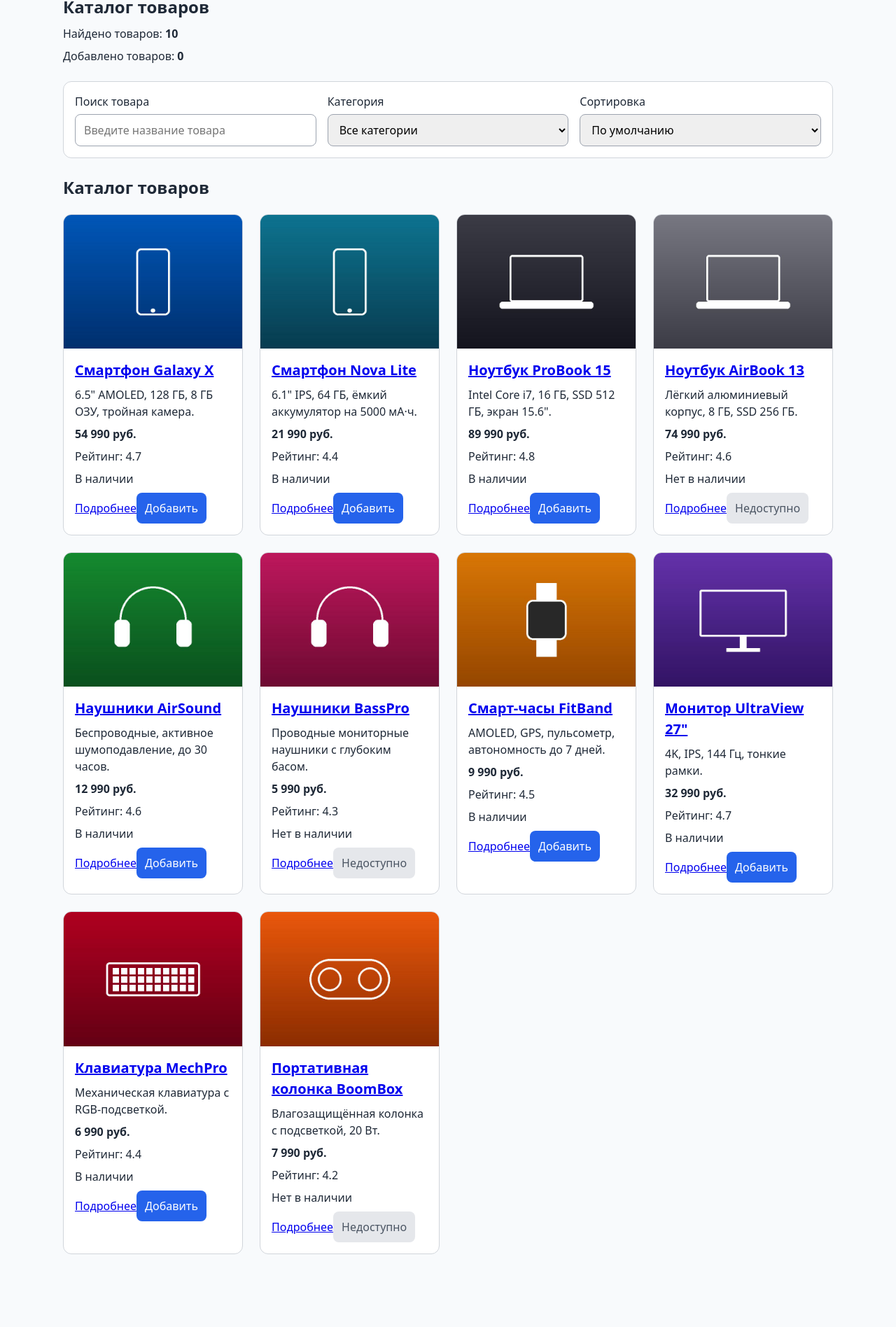
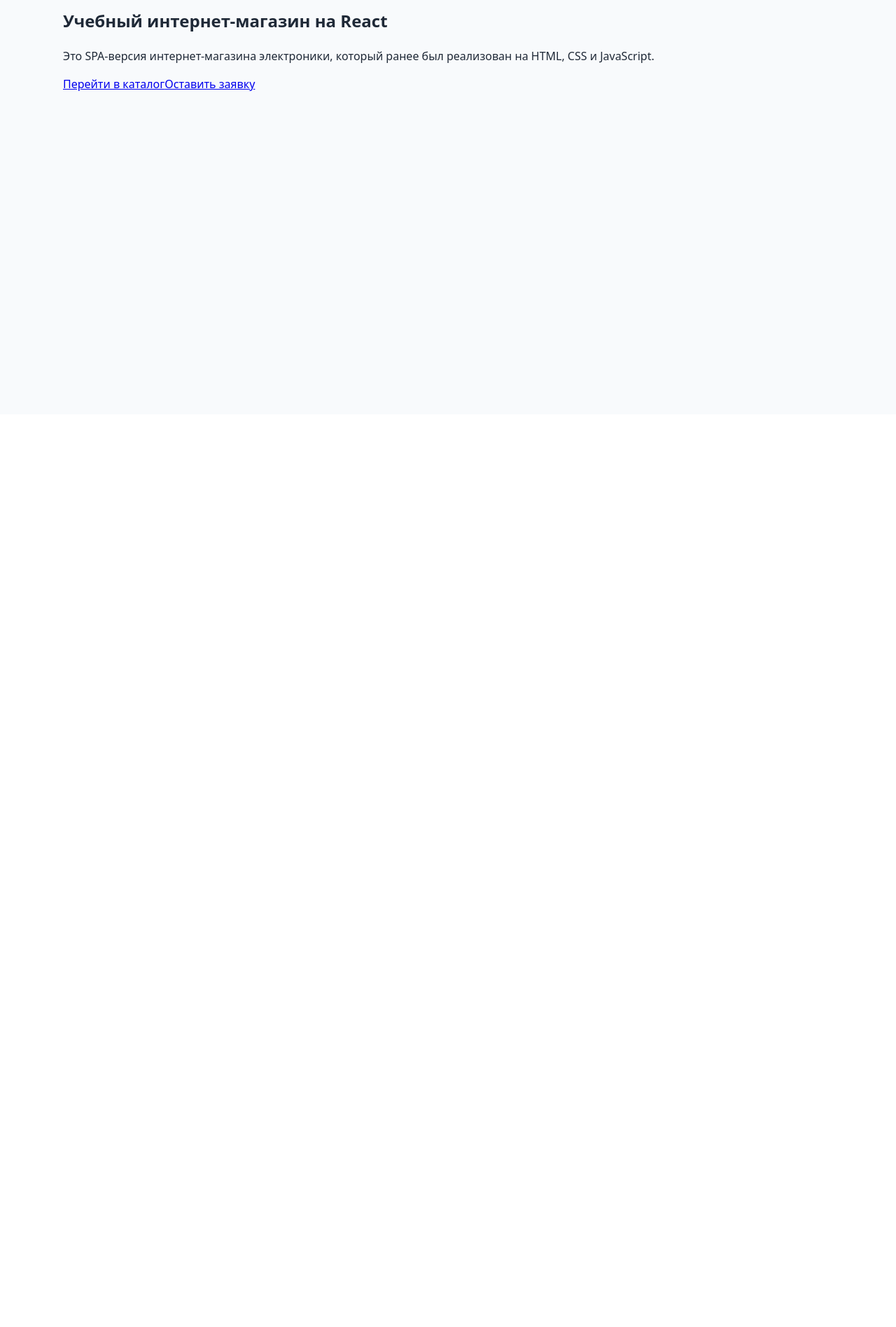
Before and after one commit to f1shi/kr5-react-shop, a React (Vite) app: page / in a window 1280 px wide. Shown: the part 208-2104 px from the top of the page at 70% size. After the commit the page ends 800 px from the top, so only its background shows below. Built offline with nearby package versions, Linux system fonts and the light colour scheme.

Commit message:
feat: add React Router pages and product route

```diff
--- a/src/App.jsx
+++ b/src/App.jsx
@@ -1,14 +1,25 @@
+import { Route, Routes } from 'react-router-dom';
 import './App.css';
 import Header from './components/Header';
+import CartPage from './pages/CartPage';
 import CatalogPage from './pages/CatalogPage';
+import HomePage from './pages/HomePage';
+import NotFoundPage from './pages/NotFoundPage';
 import OrderPage from './pages/OrderPage';
+import ProductPage from './pages/ProductPage';
 
 function App() {
   return (
     <div className="app">
       <Header />
-      <CatalogPage />
-      <OrderPage />
+      <Routes>
+        <Route path="/" element={<HomePage />} />
+        <Route path="/catalog" element={<CatalogPage />} />
+        <Route path="/catalog/:productId" element={<ProductPage />} />
+        <Route path="/order" element={<OrderPage />} />
+        <Route path="/cart" element={<CartPage />} />
+        <Route path="*" element={<NotFoundPage />} />
+      </Routes>
     </div>
   );
 }
```
